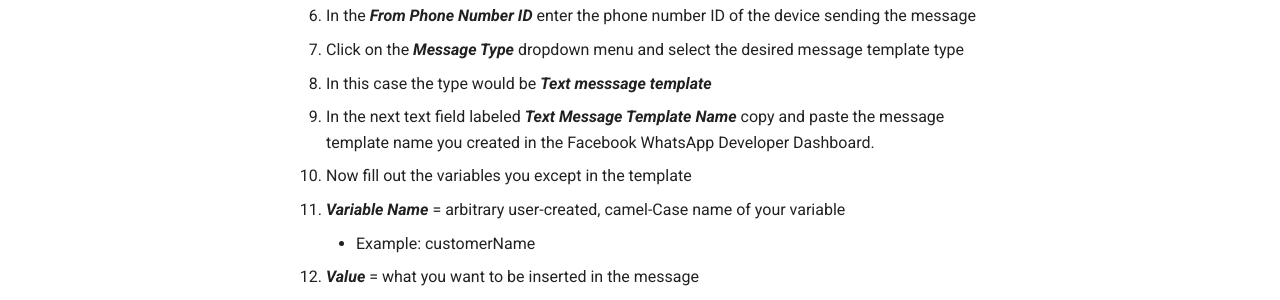
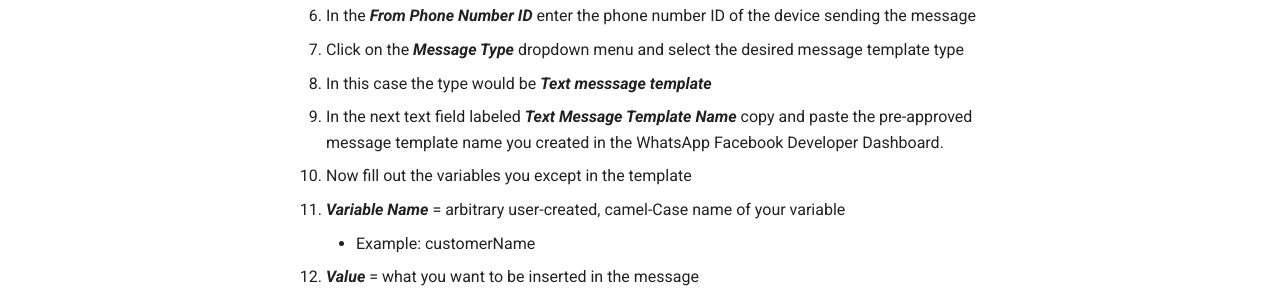
Before and after one commit to pingone-davinci/documentation, an MkDocs documentation site: the page built from docs/whatsapp-business/README.md, in a window 1280 px wide and 1400 px high, scrolled down 2671 px. Shown: the part 650-950 px from the top of the window. Built offline with MkDocs 1.6.1 and Material for MkDocs 9.7.7, drawn with Linux system fonts in a browser that asks for light colours; comment, search, counter and statistics services are not loaded; some of the changed text lies outside the part shown.

Commit message:
Update README.md
Minor grammatical adjustments.

````diff
--- a/docs/whatsapp-business/README.md
+++ b/docs/whatsapp-business/README.md
@@ -87,7 +87,7 @@
 
 ```
 Once the WhatsApp connector is properly configured and added to the flow studio sandbox you will be ready to start
-sending templated messsages to your WhatsApp customers (all message use cases directly rely upon the users created
+sending templated messsages to your WhatsApp customers (all message use cases directly rely upon the users pre-approved
 message templates).
 ```
 
@@ -102,7 +102,7 @@
 6. In the _**From Phone Number ID**_ enter the phone number ID of the device sending the message
 7. Click on the _**Message Type**_ dropdown menu and select the desired message template type
    - In this case the type would be _**Text messsage template**_
-8. In the next text field labeled _**Text Message Template Name**_ copy and paste the message template name you created in the Facebook WhatsApp Developer Dashboard.
+8. In the next text field labeled _**Text Message Template Name**_ copy and paste the pre-approved message template name you created in the WhatsApp Facebook Developer Dashboard.
 9. Now fill out the variables you except in the template
    - _**Variable Name**_ = arbitrary user-created, camel-Case name of your variable
       - Example: customerName
@@ -129,7 +129,7 @@
 6. In the _**From Phone Number ID**_ enter the phone number ID of the device sending the message
 7. Click on the _**Message Type**_ dropdown menu and select the desired message template type
    - In this case the type would be _**Media messsage template**_
-8. In the next text field labeled _**Media Message Template Name**_ copy and paste the message template name you created in the Facebook WhatsApp Developer Dashboard.
+8. In the next text field labeled _**Media Message Template Name**_ copy and paste the pre-approved message template name you created in the WhatsApp Facebook Developer Dashboard.
 9. The _**Media Message URL**_ text field is where you copy and paste the header image URL
    -  Use only HTTP/HTTPS URLs
 11. Now fill out the variables you except in the template
````
